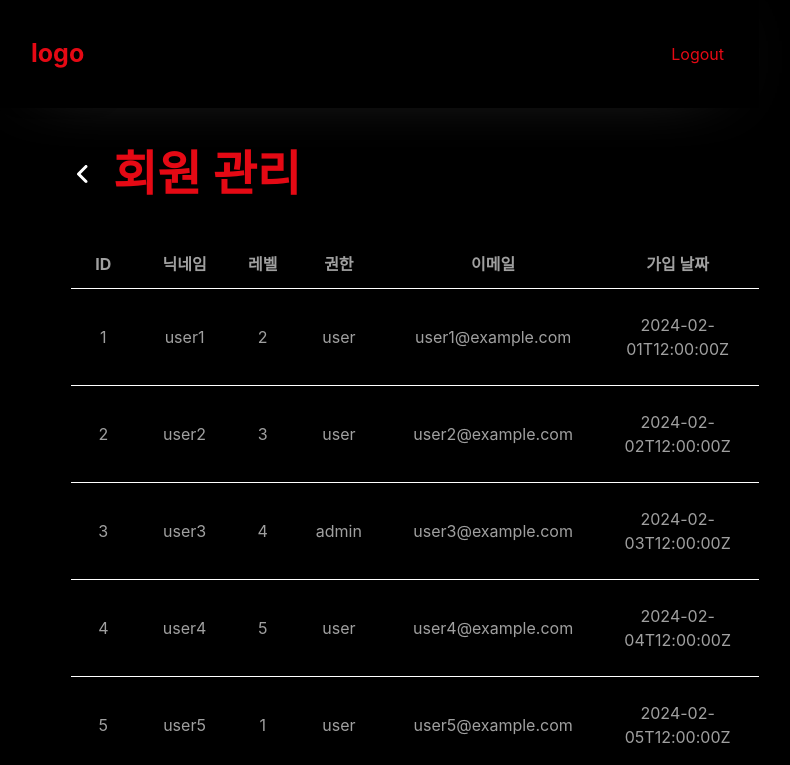
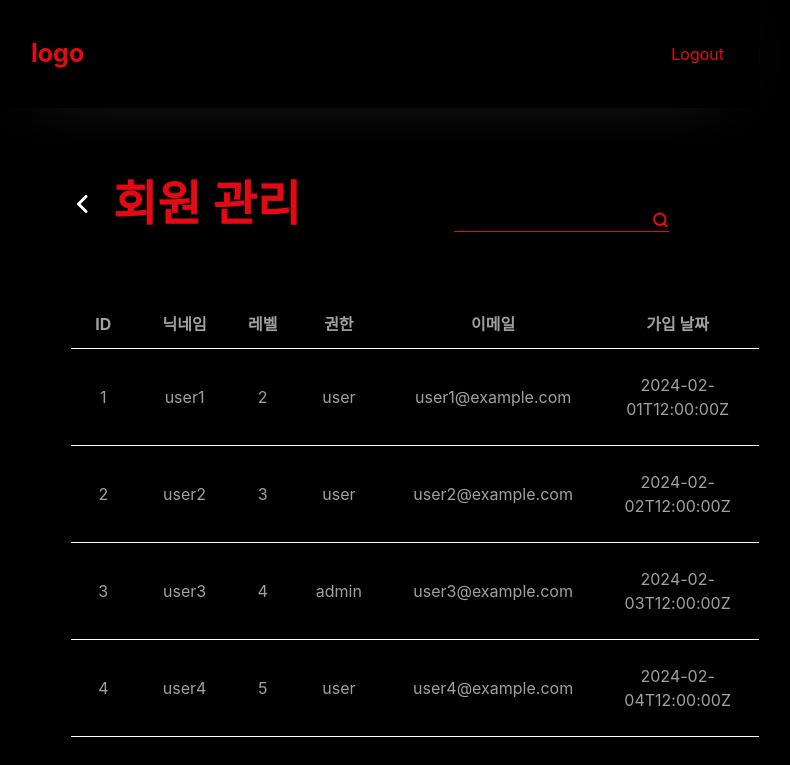
Before and after one commit to FRONT-END-BOOTCAMP-PLUS-3/A-maewoClub, a Next.js app: page /admin/users in a window 1280 px wide. Shown: the top 765 px of the page, without its empty margins (265-1055 px from the left). Built offline with nearby package versions, Linux system fonts and the light colour scheme.

Commit message:
[Feat] 02/03 hanjeonghyun 검색창 컴포넌트 추가 #88

```diff
--- a/components/index/admin/table/table.tsx
+++ b/components/index/admin/table/table.tsx
@@ -45,9 +45,12 @@ const Table = <T,>({
   return (
     <>
       <TableContainer>
-        <TitleContainer>
-          <BackButton onClick={() => router.push("/admin")} />
-          <CategoryTitle>{category}</CategoryTitle>
+        <TitleContainer style={{ justifyContent: "space-between" }}>
+          <TitleContainer>
+            <BackButton onClick={() => router.push("/admin")} />
+            <CategoryTitle>{category}</CategoryTitle>
+          </TitleContainer>
+          <SearchBar />
         </TitleContainer>
         <StyledTable>
           <thead>
```
